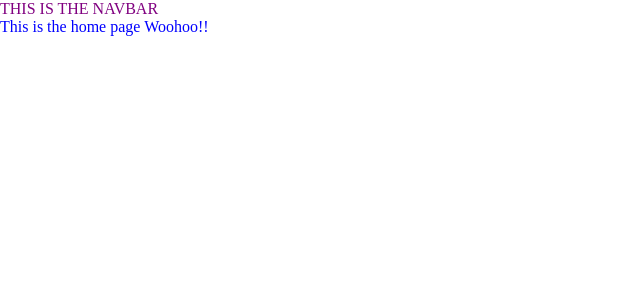
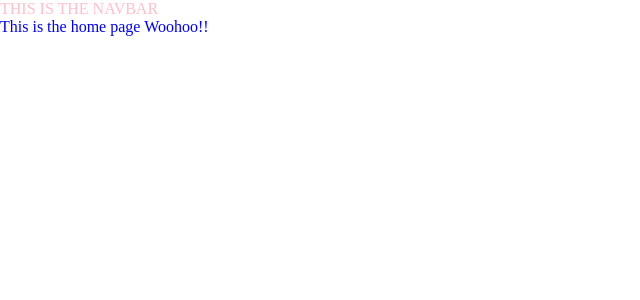
Before and after one commit to codesydney/strataly, a Vue app in the folder Web/client/: page / in a window 1280 px wide. Shown: the top 300 px of the page, without its empty margins (0-640 px from the left). Built offline with nearby package versions, Linux system fonts and the light colour scheme.

Commit message:
Checking for sass

```diff
--- a/Web/client/src/assets/scss/_variables.scss
+++ b/Web/client/src/assets/scss/_variables.scss
@@ -5,6 +5,7 @@ $label: #000000;
 $secondaryLable: #3c3c43;
 $lightGray: #aaaaaa;
 $darkGray: #555555;
+$navbar-background-color: pink;
 
 // Breakpoints
 // -------------------
--- a/Web/client/src/components/Navbar/style.scss
+++ b/Web/client/src/components/Navbar/style.scss
@@ -1,3 +1,5 @@
+@import '../../assets/scss/includes.scss';
+
 .navbar {
-  color: purple;
+  color: $navbar-background-color;
 }
```
